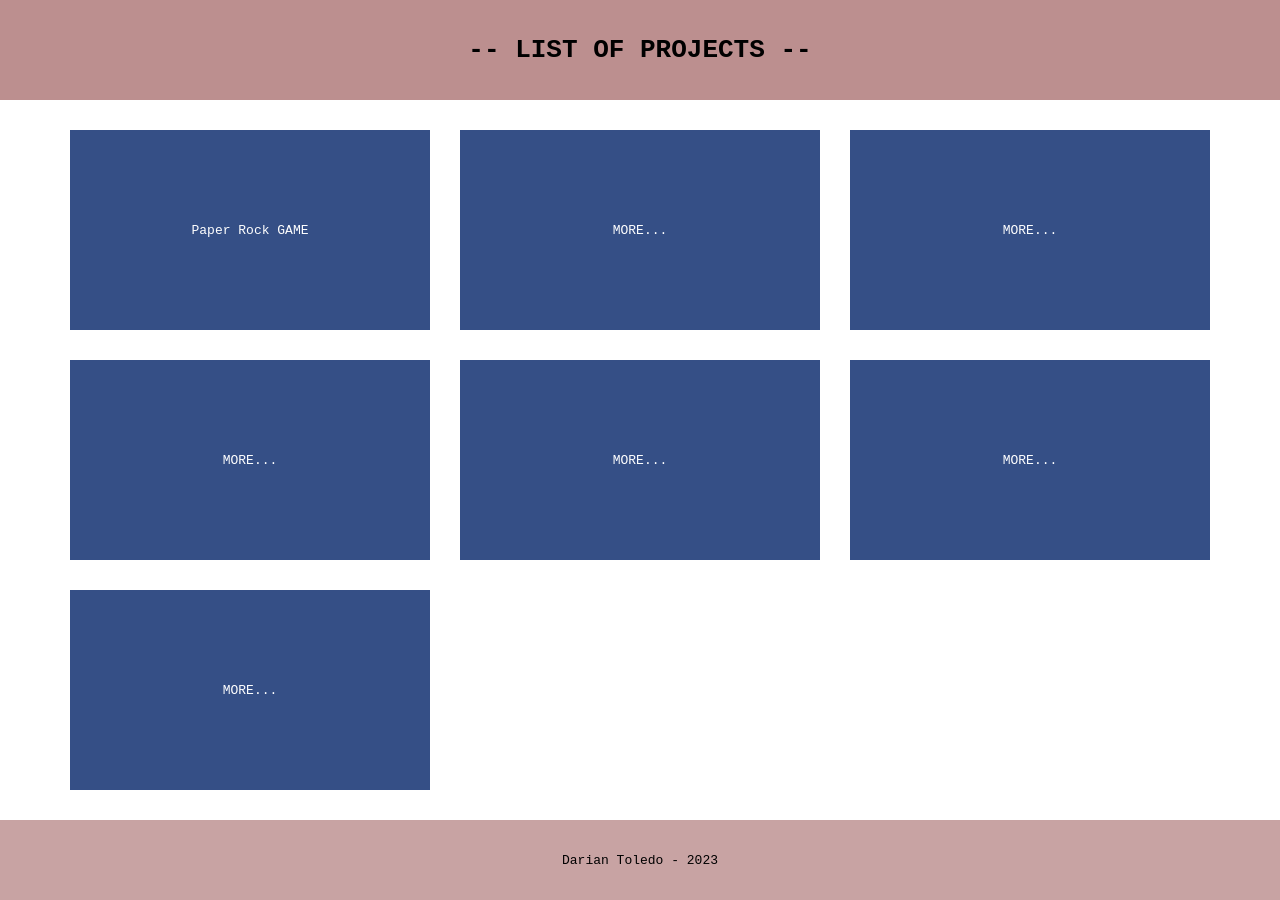
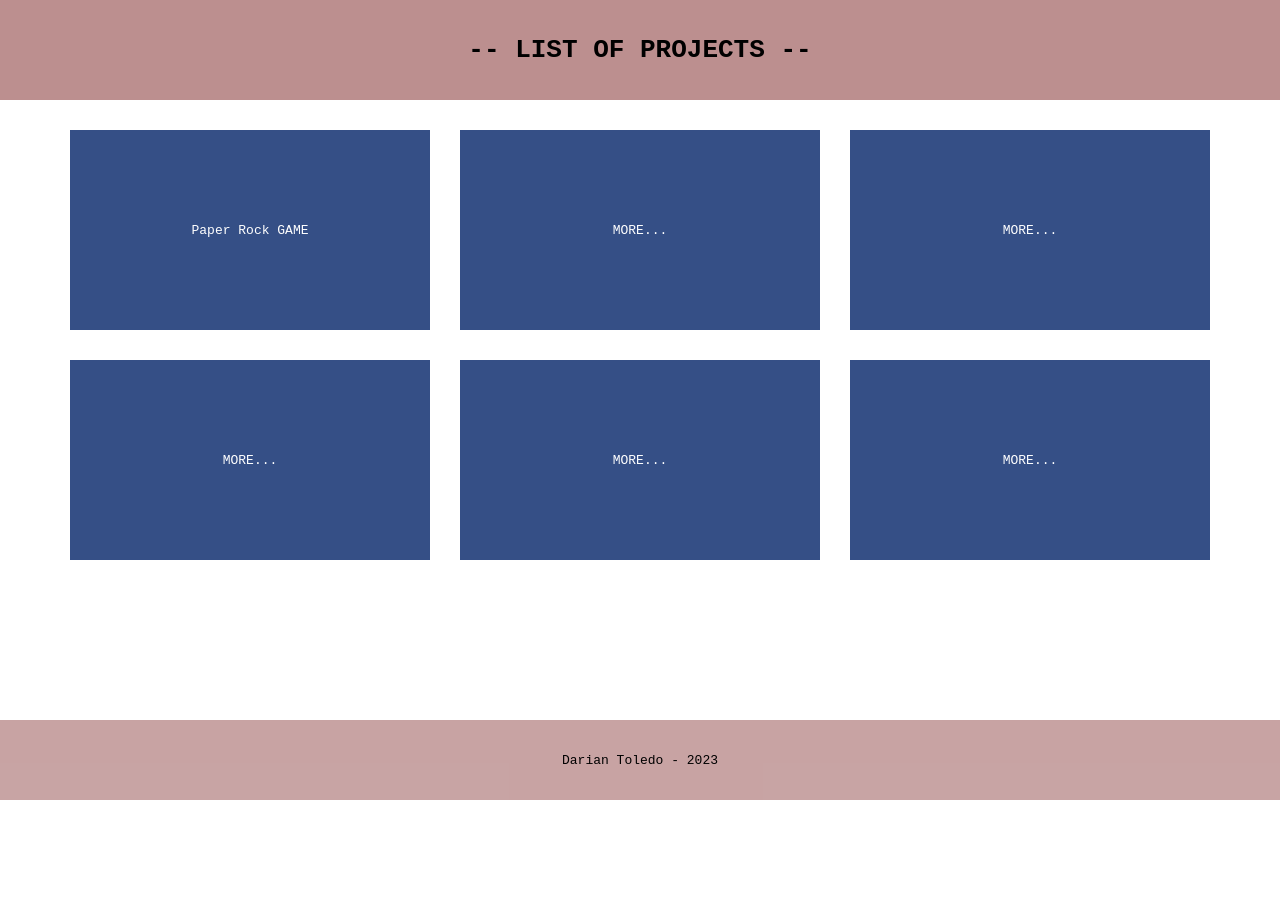
Before and after one commit to darianmorat/mini-projects, a plain HTML site: page index.html in a window 1280 px wide. After the commit the page ends 800 px from the top, so only its background shows below. Drawn offline with Linux system fonts and the light colour scheme.

Commit message:
Update index.html

```diff
--- a/index.html
+++ b/index.html
@@ -18,7 +18,6 @@
          <div class=""><a href="">MORE...</a></div>
          <div class=""><a href="">MORE...</a></div>
          <div class=""><a href="">MORE...</a></div>
-         <div class=""><a href="">MORE...</a></div>
       </div>
 
       <!-- Footer -->
```
